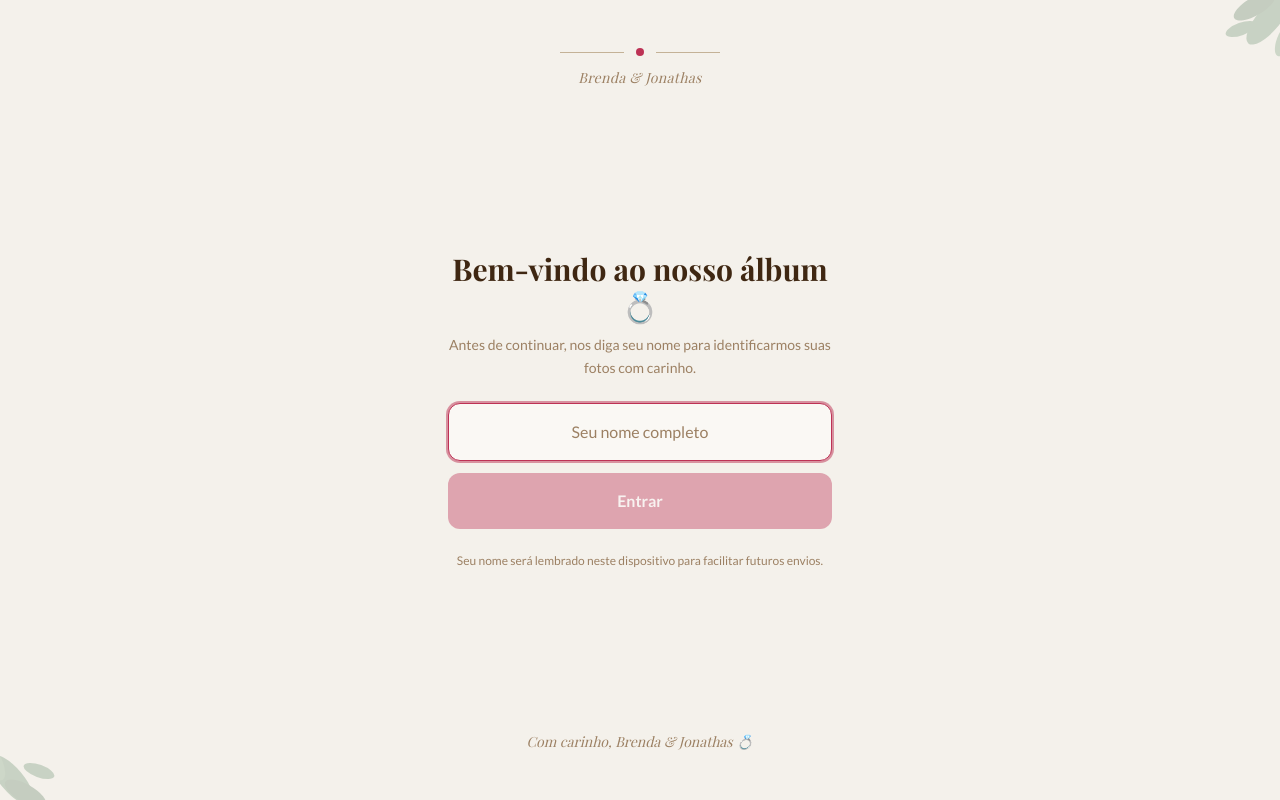
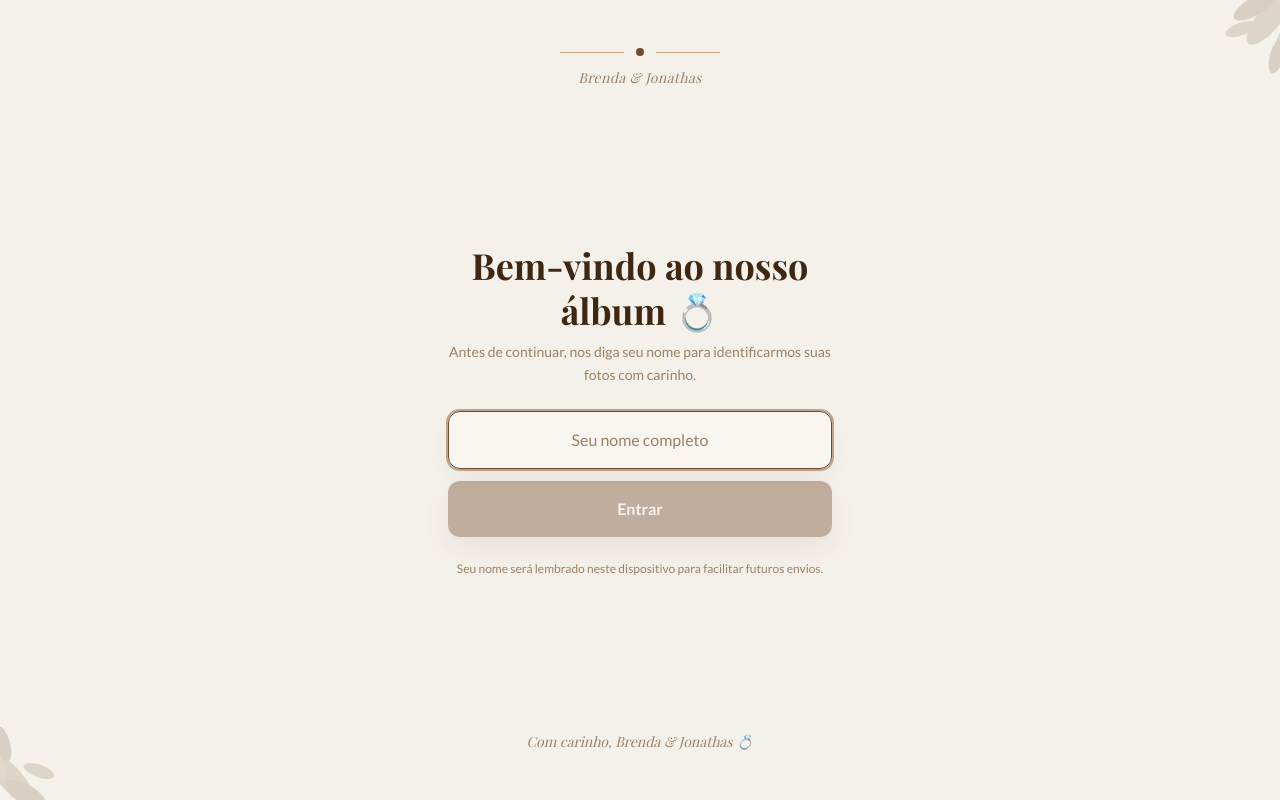
Before and after one commit to TechMind-IA/wedding-memories, a Next.js app: page / in a window 1280 px wide. Built offline with nearby package versions, Linux system fonts and the light colour scheme; a web font is replaced by a local one.

Commit message:
Reformulação do design.

```diff
--- a/app/globals.css
+++ b/app/globals.css
@@ -25,9 +25,9 @@ Função: Centraliza estilos globais, temas e tokens visuais da interface.
     --popover:           38 40% 97%;
     --popover-foreground:28 55% 16%;
 
-    /* ── Primary — fucsia ─────────────────────────────── */
-    --primary:           345 58% 47%;  /* #C0355A */
-    --primary-foreground: 345 100% 98%;/* #FFF5F8 */
+    /* ── Primary — marrom cacau ───────────────────────── */
+    --primary:           25 48% 31%;   /* #754A29 */
+    --primary-foreground: 38 45% 96%;  /* #FBF6EC */
 
     /* ── Secondary — caqui claro ─────────────────────── */
     --secondary:         38 33% 86%;  /* #EAE0CC */
@@ -37,8 +37,8 @@ Função: Centraliza estilos globais, temas e tokens visuais da interface.
     --muted:             38 28% 90%;  /* #EDE4D4 */
     --muted-foreground:  30 22% 50%;  /* #9C8060 */
 
-    /* ── Accent — caqui/dourado ───────────────────────── */
-    --accent:            36 28% 68%;  /* #C9B68A */
+    /* ── Accent — dourado envelhecido ─────────────────── */
+    --accent:            36 32% 63%;  /* #C1A878 */
     --accent-foreground: 28 55% 16%;
 
     /* ── Destructive ──────────────────────────────────── */
@@ -48,26 +48,26 @@ Função: Centraliza estilos globais, temas e tokens visuais da interface.
     /* ── Borders / Inputs / Ring ──────────────────────── */
     --border:            34 30% 76%;  /* #D4C4A8 */
     --input:             34 30% 76%;
-    --ring:              345 58% 47%; /* fucsia */
+    --ring:              25 48% 31%;  /* marrom cacau */
 
     /* ── Charts ───────────────────────────────────────── */
-    --chart-1:           345 58% 47%; /* fucsia */
-    --chart-2:           138 24% 38%; /* verde folhagem */
-    --chart-3:           28 40% 40%;  /* marrom médio */
-    --chart-4:           36 40% 56%;  /* caqui dourado */
-    --chart-5:           350 50% 62%; /* fucsia suave */
+    --chart-1:           25 48% 31%;  /* marrom cacau */
+    --chart-2:           80 22% 38%;  /* oliva suave */
+    --chart-3:           28 38% 45%;  /* terracota */
+    --chart-4:           36 38% 56%;  /* dourado antigo */
+    --chart-5:           18 34% 58%;  /* argila rosada */
 
     --radius: 0.75rem;
 
     /* ── Sidebar ──────────────────────────────────────── */
     --sidebar-background:    38 28% 90%;
     --sidebar-foreground:    28 55% 16%;
-    --sidebar-primary:       345 58% 47%;
-    --sidebar-primary-foreground: 345 100% 98%;
+    --sidebar-primary:       25 48% 31%;
+    --sidebar-primary-foreground: 38 45% 96%;
     --sidebar-accent:        38 33% 86%;
     --sidebar-accent-foreground: 28 40% 24%;
     --sidebar-border:        34 30% 76%;
-    --sidebar-ring:          345 58% 47%;
+    --sidebar-ring:          25 48% 31%;
   }
 
   .dark {
@@ -77,7 +77,7 @@ Função: Centraliza estilos globais, temas e tokens visuais da interface.
     --card-foreground:   38 30% 92%;
     --popover:           28 25% 13%;
     --popover-foreground:38 30% 92%;
-    --primary:           345 62% 60%;
+    --primary:           27 44% 58%;
     --primary-foreground:28 55% 10%;
     --secondary:         28 20% 20%;
     --secondary-foreground:38 25% 80%;
@@ -89,20 +89,20 @@ Função: Centraliza estilos globais, temas e tokens visuais da interface.
     --destructive-foreground:0 0% 98%;
     --border:            28 18% 22%;
     --input:             28 18% 22%;
-    --ring:              345 62% 60%;
-    --chart-1:           345 62% 60%;
-    --chart-2:           138 28% 50%;
+    --ring:              27 44% 58%;
+    --chart-1:           27 44% 58%;
+    --chart-2:           82 24% 52%;
     --chart-3:           36 35% 55%;
     --chart-4:           28 35% 50%;
-    --chart-5:           350 45% 65%;
+    --chart-5:           18 36% 62%;
     --sidebar-background:28 28% 12%;
     --sidebar-foreground:38 30% 92%;
-    --sidebar-primary:   345 62% 60%;
+    --sidebar-primary:   27 44% 58%;
     --sidebar-primary-foreground:28 55% 10%;
     --sidebar-accent:    28 20% 20%;
     --sidebar-accent-foreground:38 25% 80%;
     --sidebar-border:    28 18% 22%;
-    --sidebar-ring:      345 62% 60%;
+    --sidebar-ring:      27 44% 58%;
   }
 }
 
--- a/components/guest-name-screen.tsx
+++ b/components/guest-name-screen.tsx
@@ -6,6 +6,7 @@
 "use client"
 
 import { useState } from "react"
+import { WeddingOrnament } from "@/components/wedding-ornament"
 
 interface GuestNameScreenProps {
   onConfirm: (name: string) => void
@@ -27,38 +28,12 @@ export function GuestNameScreen({ onConfirm }: GuestNameScreenProps) {
 
   return (
     <section className="relative flex min-h-screen flex-col items-center justify-between bg-background px-4 py-12 overflow-hidden">
-
-      {/* Ornamento folhas — canto superior direito */}
-      <svg
-        aria-hidden="true"
-        className="pointer-events-none absolute -top-4 -right-6 w-36 opacity-25"
-        viewBox="0 0 160 160"
-        fill="none"
-        xmlns="http://www.w3.org/2000/svg"
-      >
-        <ellipse cx="120" cy="40"  rx="34" ry="13" fill="#4A7A52" transform="rotate(-50 120 40)"/>
-        <ellipse cx="105" cy="25"  rx="26" ry="10" fill="#3D6644" transform="rotate(-30 105 25)"/>
-        <ellipse cx="140" cy="60"  rx="22" ry="9"  fill="#5E8C63" transform="rotate(-65 140 60)"/>
-        <ellipse cx="90"  cy="50"  rx="18" ry="7"  fill="#4A7A52" transform="rotate(-20 90 50)"/>
-      </svg>
-
-      {/* Ornamento folhas — canto inferior esquerdo */}
-      <svg
-        aria-hidden="true"
-        className="pointer-events-none absolute -bottom-4 -left-6 w-36 opacity-25"
-        viewBox="0 0 160 160"
-        fill="none"
-        xmlns="http://www.w3.org/2000/svg"
-      >
-        <ellipse cx="40"  cy="120" rx="34" ry="13" fill="#4A7A52" transform="rotate(50 40 120)"/>
-        <ellipse cx="55"  cy="135" rx="26" ry="10" fill="#3D6644" transform="rotate(30 55 135)"/>
-        <ellipse cx="20"  cy="100" rx="22" ry="9"  fill="#5E8C63" transform="rotate(65 20 100)"/>
-        <ellipse cx="70"  cy="110" rx="18" ry="7"  fill="#4A7A52" transform="rotate(20 70 110)"/>
-      </svg>
+      <WeddingOrnament position="top-right" size="sm" opacity="opacity-20" />
+      <WeddingOrnament position="bottom-left" size="sm" opacity="opacity-20" />
 
       {/* Topo decorativo */}
       <div className="relative z-10 flex flex-col items-center gap-3">
-        {/* Divisor com ponto fucsia */}
+        {/* Divisor com ponto marrom */}
         <div className="flex items-center gap-3 w-40">
           <div className="flex-1 h-px bg-accent"/>
           <div className="w-2 h-2 rounded-full bg-primary"/>
@@ -72,7 +47,7 @@ export function GuestNameScreen({ onConfirm }: GuestNameScreenProps) {
       {/* Conteúdo principal */}
       <div className="relative z-10 flex w-full max-w-sm flex-col items-center gap-6 text-center">
         <div className="flex flex-col gap-2">
-          <h1 className="font-serif text-3xl font-bold text-foreground leading-tight">
+          <h1 className="font-serif text-4xl font-bold text-foreground leading-tight">
             Bem-vindo ao nosso álbum 💍
           </h1>
           <p className="font-sans text-sm text-muted-foreground leading-relaxed">
@@ -88,12 +63,12 @@ export function GuestNameScreen({ onConfirm }: GuestNameScreenProps) {
             onKeyDown={handleKeyDown}
             placeholder="Seu nome completo"
             autoFocus
-            className="w-full px-4 py-4 rounded-xl border border-border bg-card text-foreground text-base font-sans placeholder:text-muted-foreground focus:outline-none focus:ring-2 focus:ring-primary/50 focus:border-primary text-center transition-all"
+            className="w-full px-4 py-4 rounded-xl border border-border bg-card/80 text-foreground text-base font-sans placeholder:text-muted-foreground shadow-[0_10px_24px_hsl(var(--foreground)/0.05)] focus:outline-none focus:ring-2 focus:ring-primary/45 focus:border-primary text-center transition-all"
           />
           <button
             onClick={handleSubmit}
             disabled={!name.trim()}
-            className="w-full rounded-xl bg-primary px-6 py-4 text-base font-sans font-semibold text-primary-foreground transition-all hover:bg-primary/90 active:scale-[0.98] disabled:opacity-40 disabled:cursor-not-allowed"
+            className="w-full rounded-xl bg-primary px-6 py-4 text-base font-sans font-semibold text-primary-foreground shadow-[0_12px_28px_hsl(var(--primary)/0.22)] transition-all hover:bg-primary/90 hover:shadow-[0_16px_32px_hsl(var(--primary)/0.28)] active:scale-[0.98] disabled:opacity-40 disabled:cursor-not-allowed"
           >
             Entrar
           </button>
--- /dev/null
+++ b/components/wedding-ornament.tsx
@@ -0,0 +1,59 @@
+/**
+ * Nome: components/wedding-ornament.tsx
+ * Função: Renderiza ornamentos botânicos terrosos usados nas telas iniciais.
+ */
+
+interface WeddingOrnamentProps {
+  position: "top-right" | "bottom-left"
+  size?: "sm" | "md"
+  opacity?: string
+}
+
+const leaves = {
+  "top-right": [
+    { cx: 120, cy: 40, rx: 34, ry: 13, fill: "#8A6A44", rotate: -50 },
+    { cx: 105, cy: 25, rx: 26, ry: 10, fill: "#6F5234", rotate: -30 },
+    { cx: 140, cy: 60, rx: 22, ry: 9, fill: "#9B8053", rotate: -65 },
+    { cx: 90, cy: 50, rx: 18, ry: 7, fill: "#7A6F3F", rotate: -20 },
+    { cx: 130, cy: 80, rx: 20, ry: 8, fill: "#6F5234", rotate: -75 },
+  ],
+  "bottom-left": [
+    { cx: 40, cy: 120, rx: 34, ry: 13, fill: "#8A6A44", rotate: 50 },
+    { cx: 55, cy: 135, rx: 26, ry: 10, fill: "#6F5234", rotate: 30 },
+    { cx: 20, cy: 100, rx: 22, ry: 9, fill: "#9B8053", rotate: 65 },
+    { cx: 70, cy: 110, rx: 18, ry: 7, fill: "#7A6F3F", rotate: 20 },
+    { cx: 30, cy: 80, rx: 20, ry: 8, fill: "#6F5234", rotate: 75 },
+  ],
+}
+
+export function WeddingOrnament({
+  position,
+  size = "md",
+  opacity = "opacity-25",
+}: WeddingOrnamentProps) {
+  const positionClass =
+    position === "top-right" ? "-top-4 -right-6" : "-bottom-4 -left-6"
+  const sizeClass = size === "sm" ? "w-36" : "w-40"
+
+  return (
+    <svg
+      aria-hidden="true"
+      className={`pointer-events-none absolute ${positionClass} ${sizeClass} ${opacity}`}
+      viewBox="0 0 160 160"
+      fill="none"
+      xmlns="http://www.w3.org/2000/svg"
+    >
+      {leaves[position].map((leaf) => (
+        <ellipse
+          key={`${leaf.cx}-${leaf.cy}-${leaf.rotate}`}
+          cx={leaf.cx}
+          cy={leaf.cy}
+          rx={leaf.rx}
+          ry={leaf.ry}
+          fill={leaf.fill}
+          transform={`rotate(${leaf.rotate} ${leaf.cx} ${leaf.cy})`}
+        />
+      ))}
+    </svg>
+  )
+}
--- a/lib/timeline.ts
+++ b/lib/timeline.ts
@@ -77,7 +77,7 @@ export const TIMELINE_EVENTS: TimelineEvent[] = [
 /** Evento especial para fotos sem data ou fora dos intervalos */
 export const UNCLASSIFIED_EVENT: TimelineEvent = {
   id: "outros",
-  label: "Cerimônia",
+  label: "Outros momentos",
   emoji: "📷",
   start: "",
   end: "",
```
Also changed, not shown: components/gallery-screen.tsx (+31 -20 lines), components/photo-reactions.tsx (+4 -4 lines), components/upload-screen.tsx (+66 -30 lines), components/welcome-screen.tsx (+15 -45 lines).
